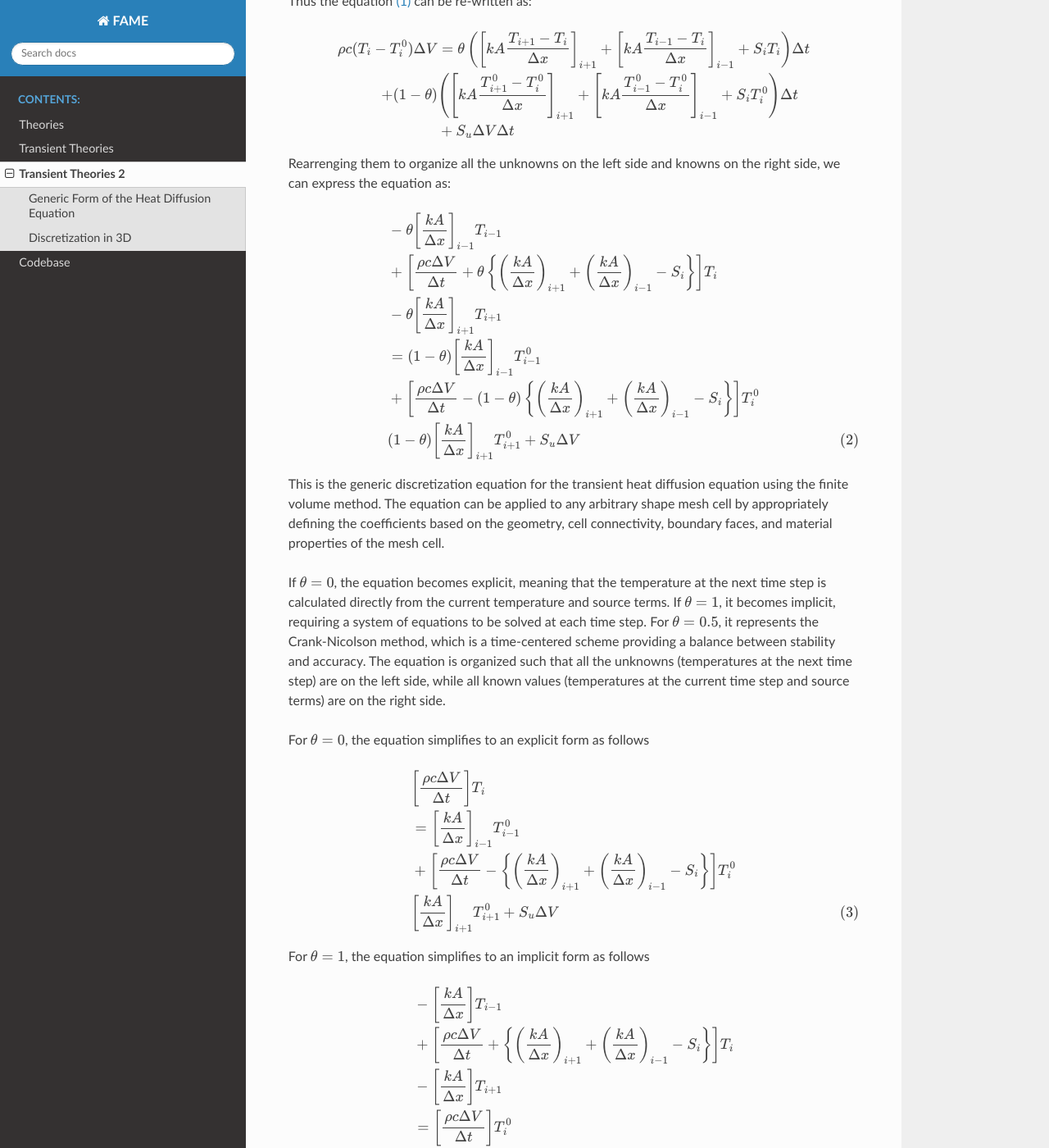
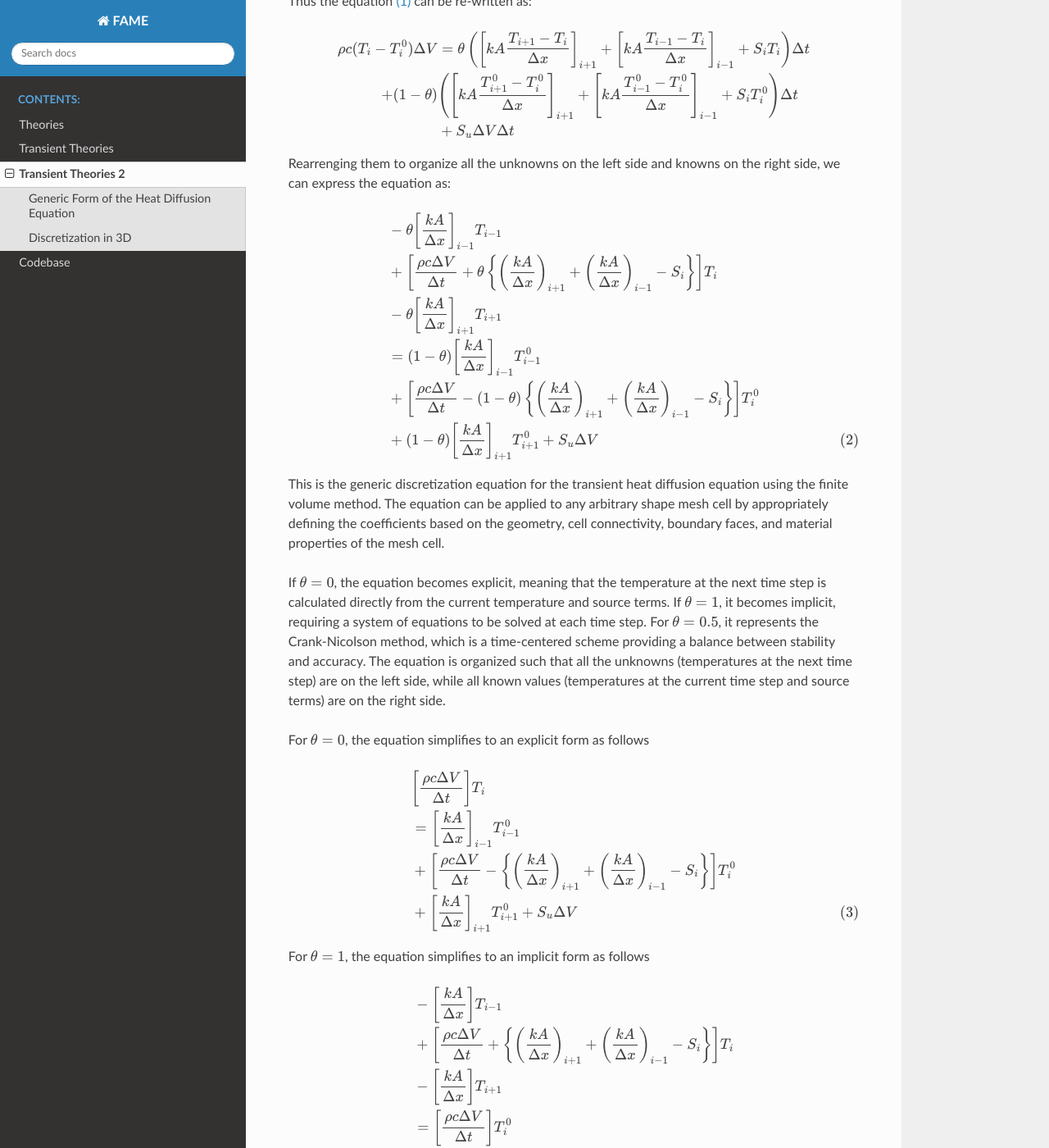
Before and after one commit to neoceph/FAME, a Sphinx documentation site: the page built from docs/source/theories/heatDiffusionTransient2.rst, in a window 1280 px wide and 1400 px high, scrolled down 1606 px. Shown: the whole window at 82% size. Built offline with Sphinx 7.4.7 and the Read the Docs theme 3.1.0, drawn with Linux system fonts in a browser that asks for light colours.

```diff
--- a/docs/source/theories/heatDiffusionTransient2.rst
+++ b/docs/source/theories/heatDiffusionTransient2.rst
@@ -90,7 +90,7 @@ Rearrenging them to organize all the unknowns on the left side and knowns on the
         & -\theta \left[ \frac{kA}{\Delta x} \right]_{i+1} T_{i+1} \notag \\
         & = (1-\theta) \left[ \frac{kA}{\Delta x} \right]_{i-1} T^{0}_{i-1}\notag \\
         & + \left[ \frac {\rho c \Delta V}{\Delta t} - (1-\theta) \left\{ \left(\frac{kA}{\Delta x} \right)_{i+1} + \left( \frac{kA}{\Delta x} \right)_{i-1} -S_i \right\}\right] T_{i}^{0} \notag \\
-        & (1-\theta) \left[ \frac{kA}{\Delta x} \right]_{i+1} T^{0}_{i+1} + S_u \Delta V
+        & +(1-\theta) \left[ \frac{kA}{\Delta x} \right]_{i+1} T^{0}_{i+1} + S_u \Delta V
     \end{align}
 
 
@@ -108,7 +108,7 @@ For :math:`\theta = 0`, the equation simplifies to an explicit form as follows
         & \left[ \frac {\rho c \Delta V}{\Delta t} \right] T_{i} \notag \\
         & = \left[ \frac{kA}{\Delta x} \right]_{i-1} T^{0}_{i-1}\notag \\
         & + \left[ \frac {\rho c \Delta V}{\Delta t} - \left\{ \left(\frac{kA}{\Delta x} \right)_{i+1} + \left( \frac{kA}{\Delta x} \right)_{i-1} -S_i\right\} \right] T_{i}^{0} \notag \\
-        & \left[ \frac{kA}{\Delta x} \right]_{i+1} T^{0}_{i+1} + S_u \Delta V
+        & +\left[ \frac{kA}{\Delta x} \right]_{i+1} T^{0}_{i+1} + S_u \Delta V
     \end{align}
 
 For :math:`\theta = 1`, the equation simplifies to an implicit form as follows
```
